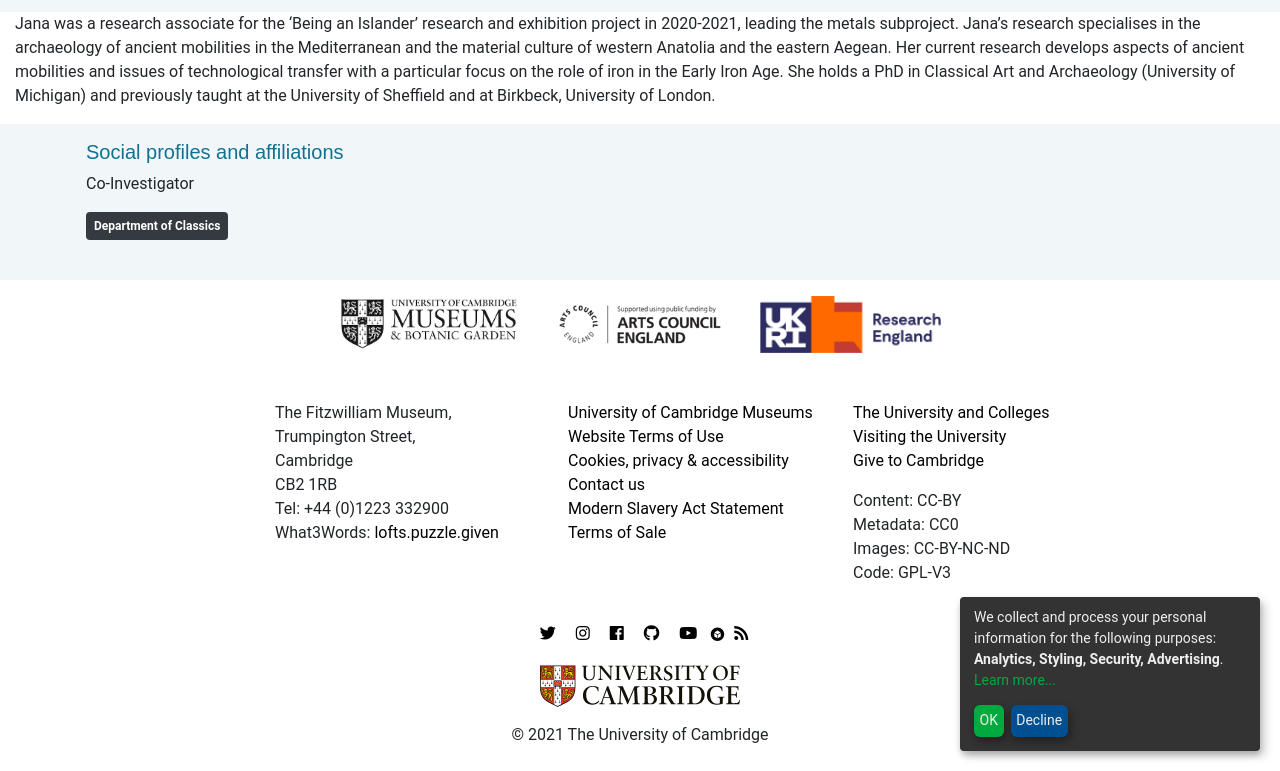
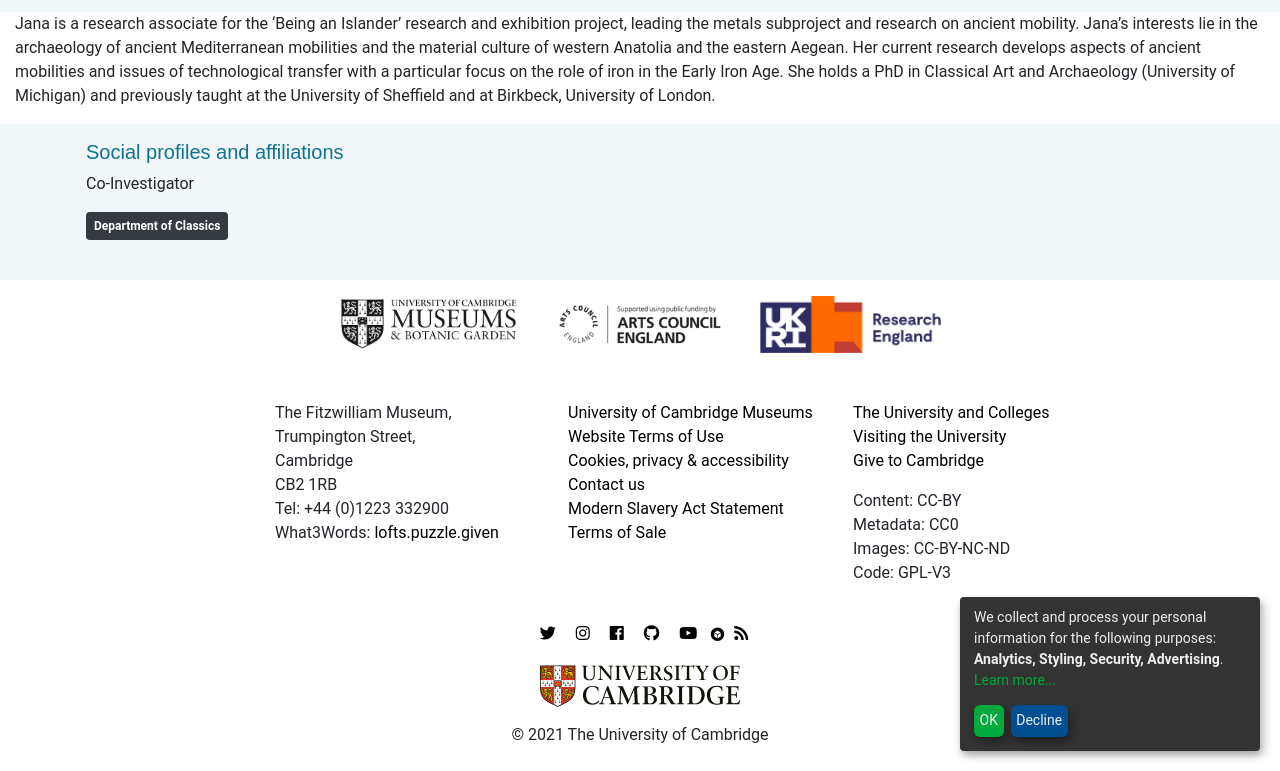
Before and after one commit to FitzwilliamMuseum/fitz-being-an-islander, a Jekyll site: the page built from _team/jana-mokrišova.md, in a window 1280 px wide and 1379 px high. Shown: the part 608-1379 px from the top of the window. Built offline with Jekyll 4.4.1, drawn with Linux system fonts in a browser that asks for light colours; nearby versions of some CDN libraries; some web fonts are replaced; comment, search, counter and statistics services are not loaded.

Commit message:
Update jana-mokrišova.md

```diff
--- a/_team/jana-mokrišova.md
+++ b/_team/jana-mokrišova.md
@@ -8,4 +8,4 @@
 orcid:
 order: 2
 ---
-Jana was a research associate for the ‘Being an Islander’ research and exhibition project in 2020-2021, leading the metals subproject. Jana’s research specialises in the archaeology of ancient mobilities in the Mediterranean and the material culture of western Anatolia and the eastern Aegean. Her current research develops aspects of ancient mobilities and issues of technological transfer with a particular focus on the role of iron in the Early Iron Age. She holds a PhD in Classical Art and Archaeology (University of Michigan) and previously taught at the University of Sheffield and at Birkbeck, University of London.
+Jana is a research associate for the ‘Being an Islander’ research and exhibition project, leading the metals subproject and research on ancient mobility. Jana’s interests lie in the archaeology of ancient Mediterranean mobilities and the material culture of western Anatolia and the eastern Aegean. Her current research develops aspects of ancient mobilities and issues of technological transfer with a particular focus on the role of iron in the Early Iron Age. She holds a PhD in Classical Art and Archaeology (University of Michigan) and previously taught at the University of Sheffield and at Birkbeck, University of London.
```
